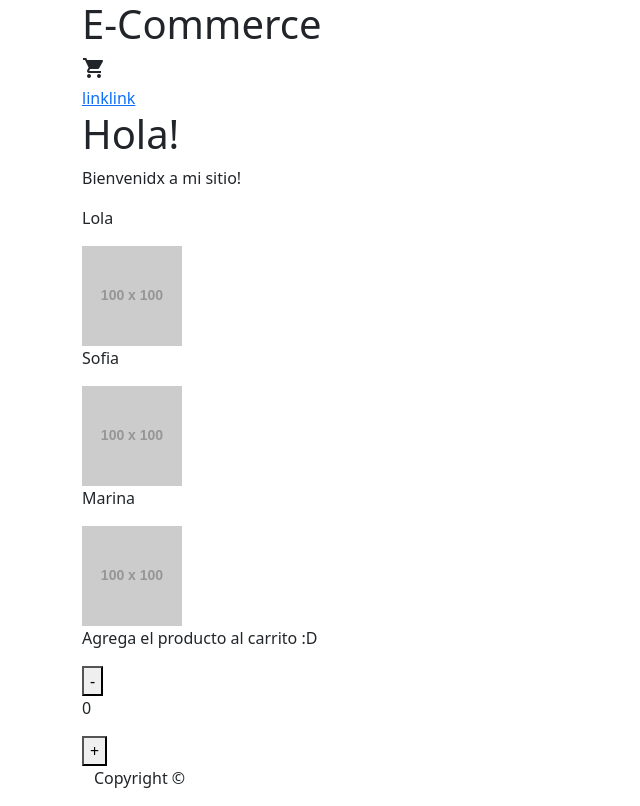
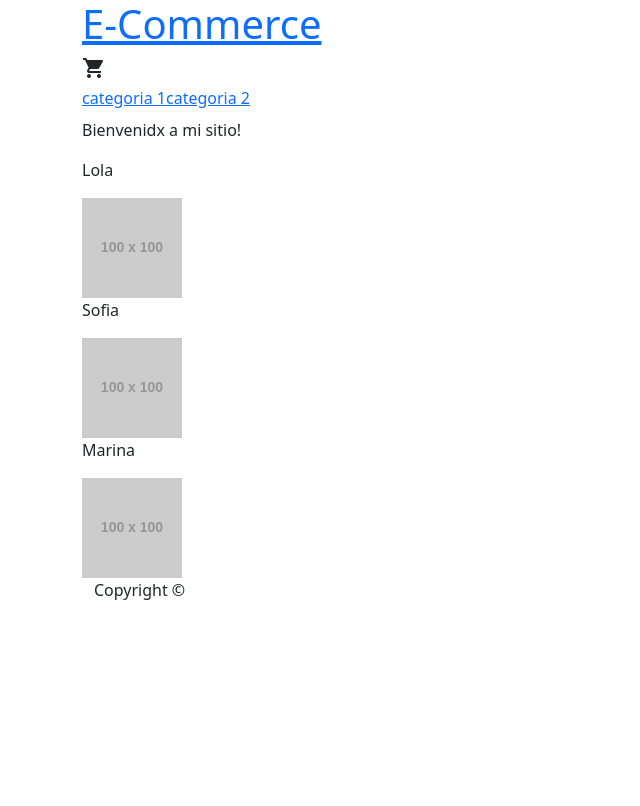
Before and after one commit to dolores-cg/appcg, a React (Create React App) app: page / in a window 1280 px wide. Shown: the whole page, without its empty margins (0-640 px from the left). Built offline with nearby package versions, Linux system fonts and the light colour scheme.

Commit message:
Entrega 7

```diff
--- a/package.json
+++ b/package.json
@@ -10,6 +10,7 @@
     "react": "^17.0.2",
     "react-bootstrap": "^2.0.0",
     "react-dom": "^17.0.2",
+    "react-router-dom": "^5.3.0",
     "react-scripts": "4.0.3",
     "web-vitals": "^1.1.2"
   },
--- a/src/App.js
+++ b/src/App.js
@@ -1,4 +1,5 @@
-import ItemCount from "./ItemCount"
+import { BrowserRouter,Route } from "react-router-dom"
+import ItemDetailContainer from "./ItemDetailContainer"
 import Header from "./Header"
 import ItemListContainer from "./ItemListContainer"
 import Footer from "./Footer"
@@ -6,14 +7,14 @@ import Footer from "./Footer"
 const App = () => {
 
     return (
-    <>
+    <BrowserRouter>
     <div className="container">
         <Header/>
-        <ItemListContainer msj="Hola!"/>
-        <ItemCount/>
+        <Route path= "/" component={ItemListContainer} exact/>
+        <Route path="/categoria/:id" component={ItemListContainer}/>
         <Footer/>
     </div>
-    </>
+    </BrowserRouter>
     )
 }
 
--- a/src/Header.js
+++ b/src/Header.js
@@ -1,10 +1,14 @@
-import Nav from "./Nav"
+import { NavLink } from "react-router-dom"
+import NavBar from "./NavBar"
 
 const Header = () => {
     return (
         <header>
+            <NavLink to="/" exact>
             <h1>E-Commerce</h1>
-            <Nav/>
+            </NavLink>
+            <NavBar/>
+
         </header>
     )
 }
--- /dev/null
+++ b/src/ItemDetail.js
@@ -0,0 +1,11 @@
+import ItemCount from "./ItemCount"
+
+const ItemDetail = () => {
+    return (
+        <div>
+            <ItemCount/>
+        </div>
+    )
+}
+
+export default ItemDetail
--- /dev/null
+++ b/src/ItemDetailContainer.js
@@ -0,0 +1,11 @@
+import ItemDetail from "./ItemDetail"
+
+const ItemDetailContainer = () => {
+    return (
+        <div>
+           <ItemDetail/>
+        </div>
+    )
+}
+
+export default ItemDetailContainer
--- a/src/Nav.js
+++ /dev/null
@@ -1,13 +0,0 @@
-import CartWidget from "./CartWidget"
-
-const Nav = () => {
-    return (
-        <nav>
-            <CartWidget/>
-                <a href="#">link</a>
-                <a href="#">link</a>
-        </nav>
-    )
-}
-
-export default Nav
--- /dev/null
+++ b/src/NavBar.js
@@ -0,0 +1,15 @@
+import {Link} from 'react-router-dom'
+
+import CartWidget from "./CartWidget"
+
+const NavBar = () => {
+    return (
+        <nav>
+            <CartWidget/>
+                <Link to="/categoria/1">categoria 1</Link>
+                <Link to="/categoria/2">categoria 2</Link>
+        </nav>
+    )
+}
+
+export default NavBar
```
Also changed, not shown: src/CartWidget.js (line endings or trailing spaces), 1 other file (tests, documents, lock files or other folders).
